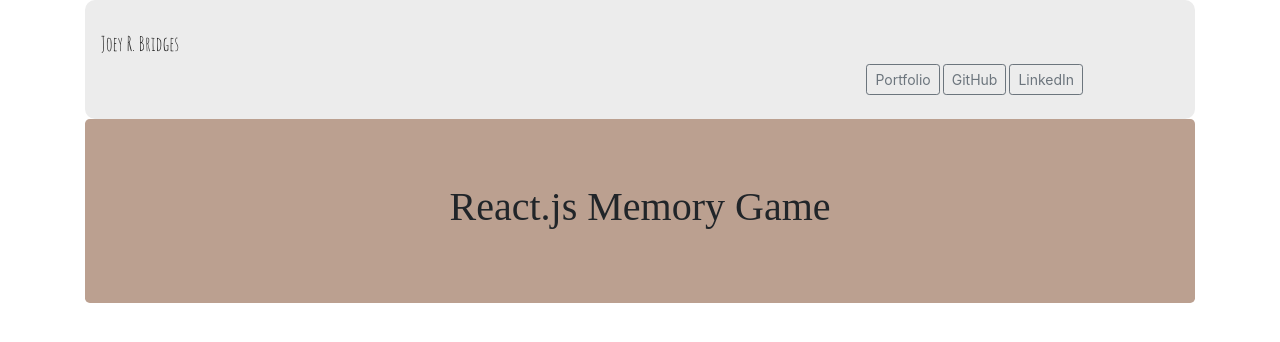
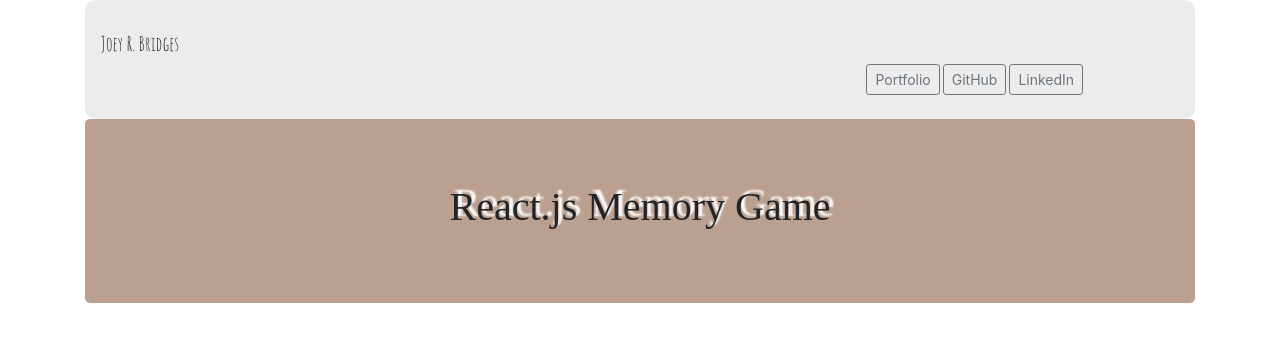
Before and after one commit to Joeyryanbridges/reactMemoryGame, a React (Create React App) app: page / in a window 1280 px wide. Shown: the top 342 px of the page. Built offline with nearby package versions, Linux system fonts and the light colour scheme; a web font is replaced by a local one.

Commit message:
jumbotron styling for font updated

```diff
--- a/src/components/Jumbotron/Jumbotron.css
+++ b/src/components/Jumbotron/Jumbotron.css
@@ -7,4 +7,5 @@
 
 h1 {
     font-family: 'Megrim', cursive;
+    text-shadow: 4px -4px 2px #ffffff;
 }
```
